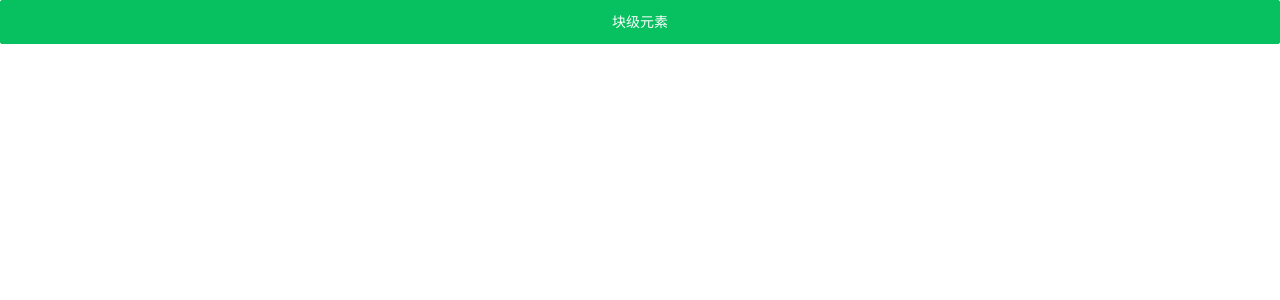
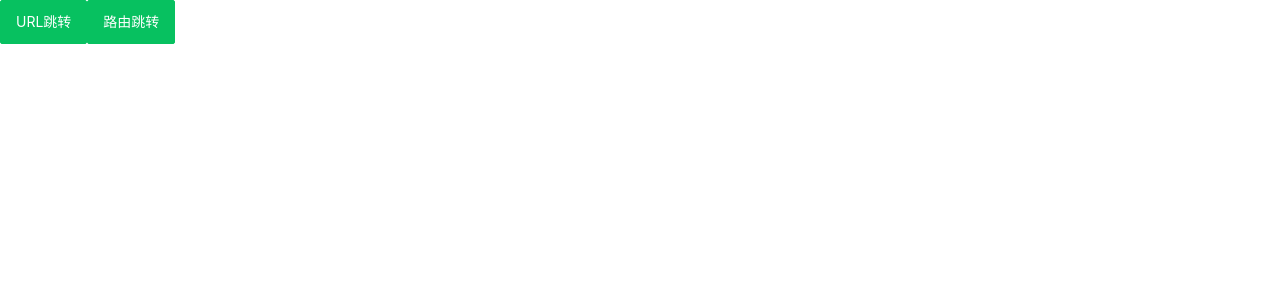
Before and after one commit to kingyeahwei/vant_learning, a Vue app: page / in a window 1280 px wide. Shown: the top 300 px of the page. Built offline with nearby package versions, Linux system fonts and the light colour scheme.

Commit message:
button 页面导航

```diff
--- a/src/App.vue
+++ b/src/App.vue
@@ -1,6 +1,7 @@
 <template>
   <div id="app">
-    <van-button type="primary" block>块级元素</van-button>
+    <van-button type="primary" url="/vant/mobile.html">URL跳转</van-button>
+    <van-button type="primary" to="index">路由跳转</van-button>
   </div>
 </template>
 
```
